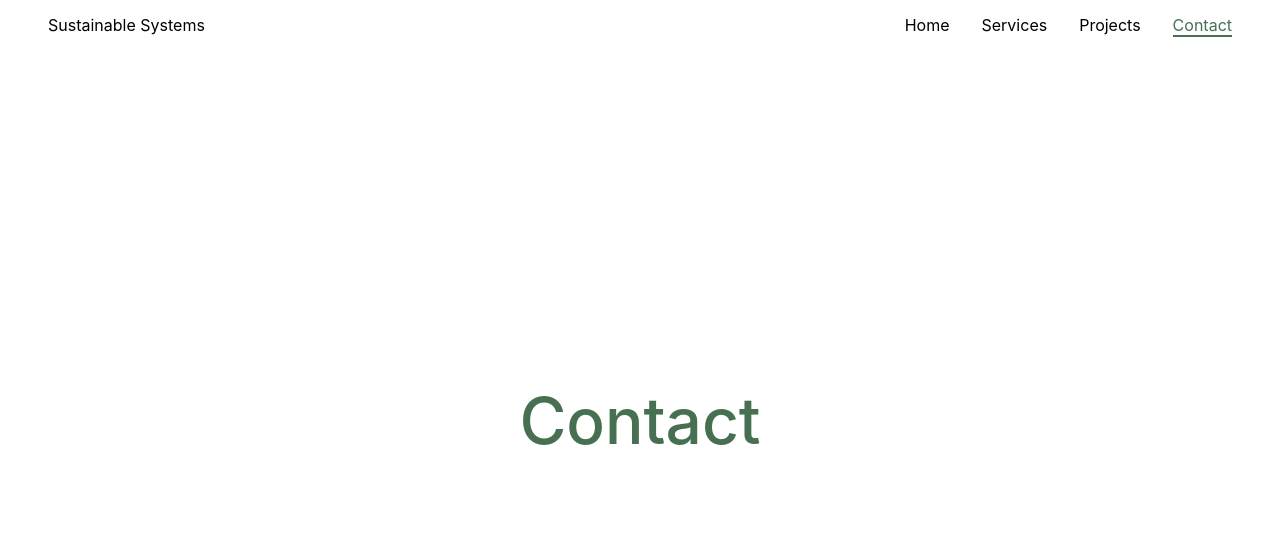
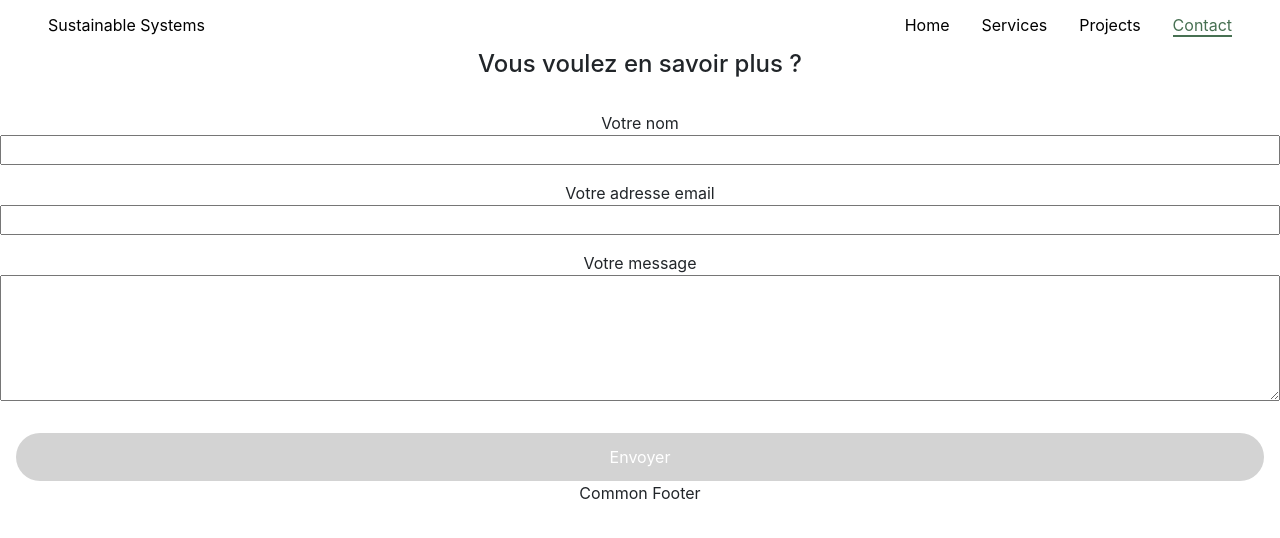
Before and after one commit to bullepouzoulet/bullepouzoulet.github.io.dev, a React (Create React App) app: page /contact in a window 1280 px wide. Shown: the top 538 px of the page. Built offline with nearby package versions, Linux system fonts and the light colour scheme.

Commit message:
continued

```diff
--- a/package.json
+++ b/package.json
@@ -1,9 +1,12 @@
 {
   "name": "bulle",
   "version": "0.1.0",
-  "homepage" : "https://bullepouzoulet.github.io",
+  "homepage": "https://bullepouzoulet.github.io",
   "private": true,
   "dependencies": {
+    "@fortawesome/fontawesome-svg-core": "^1.2.26",
+    "@fortawesome/free-solid-svg-icons": "^5.12.0",
+    "@fortawesome/react-fontawesome": "^0.1.8",
     "@testing-library/jest-dom": "^4.2.4",
     "@testing-library/react": "^9.4.0",
     "@testing-library/user-event": "^7.2.1",
--- a/src/components/AppContent.tsx
+++ b/src/components/AppContent.tsx
@@ -32,6 +32,7 @@ class AppContent extends React.Component<AppContentProps, AppContentState> {
             <Home />
           </Route>
         </Switch>
+        <div>Common Footer</div>
       </div>
     )
   }
--- a/src/components/_app.css
+++ b/src/components/_app.css
@@ -114,42 +114,11 @@
 
 /* AppContent */
 .AppContent {
-  position: absolute;
+  position: fixed;
   top: 50px;
   left: 0;
   right: 0;
   bottom: 0;
 
-  background: rgba(255,255,255,0.75);
-  color: rgb(71,112,82);
-
-  display: flex;
-  flex-direction: column;
-  align-items: center;
-  justify-content: center;
+  overflow: scroll;
 }
-.AppContent .AppContent-background {
-  position: absolute;
-  top: 0;
-  left: 0;
-  right: 0;
-  bottom: 0;
-
-  z-index: -1;
-
-  background-image: url("https://github.com/bullepouzoulet/bullepouzoulet.github.io/blob/master/background.jpg?raw=true");
-  background-repeat: no-repeat;
-  background-size: cover;
-  background-position: center;
-}
-.AppContent h1 {
-  font-size: 4rem;
-  text-align: center;
-}
-.AppContent h2 {
-  font-size: 2rem;
-  text-align: center;
-}
-.AppContent h3 {
-  margin-top: 10rem;
-}
--- a/src/components/contact/Contact.css
+++ b/src/components/contact/Contact.css
@@ -1,4 +1,42 @@
 /* Contacts */
-.Contacts {
+.Contact {
+}
 
+.Contact .Contact-title {
+  font-size: 1.5rem;
 }
+
+.Contact .Contact-content {
+  margin: 2rem 0;
+}
+
+.Contact .Contact-form {
+  display: flex;
+  align-items: center;
+  flex-direction: column;
+  margin: 1rem 0;
+}
+.Contact .Contact-form .Contact-label {
+  width: 100%;
+  margin: 0;
+}
+.Contact .Contact-form .Contact-input,
+.Contact .Contact-form .Contact-textarea {
+  width: 100%;
+}
+
+.Contact .Contact-btn {
+  height: 3rem;
+  width:  calc(100% - 2rem);
+
+  border: 0;
+  border-radius: 1.5rem;
+
+  background-color: rgb(71,112,82);
+  color: white;
+}
+
+.Contact .Contact-btn:disabled {
+  background-color: lightgrey;
+  cursor: not-allowed;
+}
--- a/src/components/contact/Contact.tsx
+++ b/src/components/contact/Contact.tsx
@@ -3,16 +3,164 @@ import React from 'react'
 import './Contact.css'
 
 interface ContactProps {}
-interface ContactState {}
+interface ContactState {
+  name: string,
+  email: string,
+  message: string,
+  sent: boolean
+}
+
+interface ContactInputProps {
+  type: string,
+  value: string,
+  text: string,
+  id: string,
+  onChange: (event: React.FormEvent<HTMLInputElement>) => void
+}
+
+interface ContactTextAreaProps {
+  value: string,
+  text: string,
+  id: string,
+  onChange: (event: React.FormEvent<HTMLTextAreaElement>) => void
+}
 
 class Contact extends React.Component<ContactProps, ContactState> {
+  constructor (props: ContactProps) {
+    super(props)
+    this.state = {
+      name: '',
+      email: '',
+      message: '',
+      sent: false
+    }
+
+    this.handleNameChanged = this.handleNameChanged.bind(this)
+    this.handleEmailChanged = this.handleEmailChanged.bind(this)
+    this.handleMessageChanged = this.handleMessageChanged.bind(this)
+  }
+
+  handleNameChanged (event: React.FormEvent<HTMLInputElement>) {
+    this.setState({
+      name: event.currentTarget.value
+    })
+  }
+
+  handleEmailChanged (event: React.FormEvent<HTMLInputElement>) {
+    this.setState({
+      email: event.currentTarget.value
+    })
+  }
+
+  handleMessageChanged (event: React.FormEvent<HTMLTextAreaElement>) {
+    this.setState({
+      message: event.currentTarget.value
+    })
+  }
+
   render () {
+    const submitDisabled = !Boolean(this.state.name.trim()) || !Boolean(this.state.email.trim()) || !Boolean(this.state.message.trim())
     return (
       <div className='Contact'>
-        <h1>Contact</h1>
+        <h3
+          className='Contact-title'>
+          Vous voulez en savoir plus ?
+        </h3>
+
+        <div
+          className='Contact-content'>
+
+          <ContactInput
+            id='name'
+            type='text'
+            text='Votre nom'
+            value={this.state.name}
+            onChange={this.handleNameChanged}
+          />
+
+          <ContactInput
+            id='email'
+            type='email'
+            text='Votre adresse email'
+            value={this.state.email}
+            onChange={this.handleEmailChanged}
+          />
+
+          <ContactTextArea
+            id='message'
+            text='Votre message'
+            value={this.state.message}
+            onChange={this.handleMessageChanged}
+          />
+
+        </div>
+
+        <button
+          className='Contact-btn'
+          disabled={submitDisabled}>
+          Envoyer
+        </button>
+
       </div>
     )
   }
 }
 
+function ContactInput(props: ContactInputProps) {
+  const {
+    id,
+    type,
+    text,
+    value,
+    onChange
+  } = props
+  return (
+    <div
+      className='Contact-form'>
+      <label
+        className='Contact-label'
+        htmlFor={id}>
+        {text}
+      </label>
+      <input
+        className='Contact-input'
+        type={type}
+        id={id}
+        name={id}
+        value={value}
+        onChange={onChange}
+        required>
+      </input>
+    </div>
+  )
+}
+
+function ContactTextArea(props: ContactTextAreaProps) {
+  const {
+    id,
+    text,
+    value,
+    onChange
+  } = props
+  return (
+    <div
+      className='Contact-form'>
+      <label
+        className='Contact-label'
+        htmlFor={id}>
+        {text}
+      </label>
+      <textarea
+        className='Contact-textarea'
+        id={id}
+        name={id}
+        value={value}
+        onChange={onChange}
+        rows={5}
+        required>
+      </textarea>
+    </div>
+  )
+}
+
 export default Contact
--- a/src/components/home/Home.css
+++ b/src/components/home/Home.css
@@ -1,4 +1,31 @@
 /* Home */
 .Home {
+  position: relative;
+  height: auto;
+}
 
+.Home .Home-page {
+  position: relative;
+  height: calc(100vh - 50px);
+  background-color: rgba(255,255,255,0.75);
+  overflow: hidden;
 }
+
+.Home .Home-page.Home-page-small {
+  position: relative;
+  height: 50vh;
+}
+
+.Home .Home-page .Home-page-background {
+  position: absolute;
+  top: 0;
+  left: 0;
+  right: 0;
+  bottom: 0;
+
+  z-index: -1;
+
+  background-repeat: no-repeat;
+  background-size: cover;
+  background-position: center;
+}
--- a/src/components/home/Home.tsx
+++ b/src/components/home/Home.tsx
@@ -5,17 +5,53 @@ import './Home.css'
 interface HomeProps {}
 interface HomeState {}
 
+interface HomePageBackground {
+  src: string
+}
+
 class Home extends React.Component<HomeProps, HomeState> {
   render () {
     return (
       <div className='Home'>
-        <div className='AppContent-background' />
-        <h1>Sustainable <br /> Systems</h1>
-        <h2>Let's walk together towards a sustainable future</h2>
-        <h3>Site under construction - release planned 01/2020</h3>
+
+        <div className='Home-page'>
+          <HomePageBackground src='https://github.com/bullepouzoulet/bullepouzoulet.github.io/blob/master/background.jpg?raw=true' />
+          <h1>Sustainable <br /> Systems</h1>
+          <h2>Let's walk together towards a sustainable future</h2>
+          <h3>Site under construction - release planned 01/2020</h3>
+        </div>
+
+        <div className='Home-page Home-page-small'>
+          <h2>Vision / Approche / Mission</h2>
+          <p>Besoin d'une personne compétente et qualifiée pour vous accompagner dans la réalisation de votre projet ? Vous avez frappé à la bonne porte. Mon travail consiste à comprendre vos objectifs et à trouver la solution adaptée à vos besoins. Contactez-moi ! </p>
+        </div>
+
+        <div className='Home-page'>
+        <HomePageBackground src='https://github.com/bullepouzoulet/bullepouzoulet.github.io/blob/master/background2.jpg?raw=true' />
+          <h2>Mes Services</h2>
+          <p>Je suis passionné par mon travail et cela n'est un secret pour personne. Ma plus grande satisfaction ? Pouvoir aider mes clients à réussir. Vous trouverez ici toutes les informations sur mes prestations et la façon dont je peux vous accompagner.</p>
+        </div>
+
+        <div className='Home-page Home-page-small'>
+          <h2>Portfolio</h2>
+          <p>Quand vous croyez en ce que vous faites, tout est possible.  Si vous souhaitez avoir une idée de mes compétences, voici quelques exemples concrets de résultats que vous pouvez espérer atteindre en collaborant avec moi.</p>
+        </div>
+
       </div>
     )
   }
 }
 
+function HomePageBackground(props: HomePageBackground) {
+  const {
+    src
+  } = props
+  return (
+    <img
+      className='Home-page-background'
+      alt=''
+      src={src} />
+  )
+}
+
 export default Home
```
Also changed, not shown: public/background2.jpg (added), 1 other file (tests, documents, lock files or other folders).
